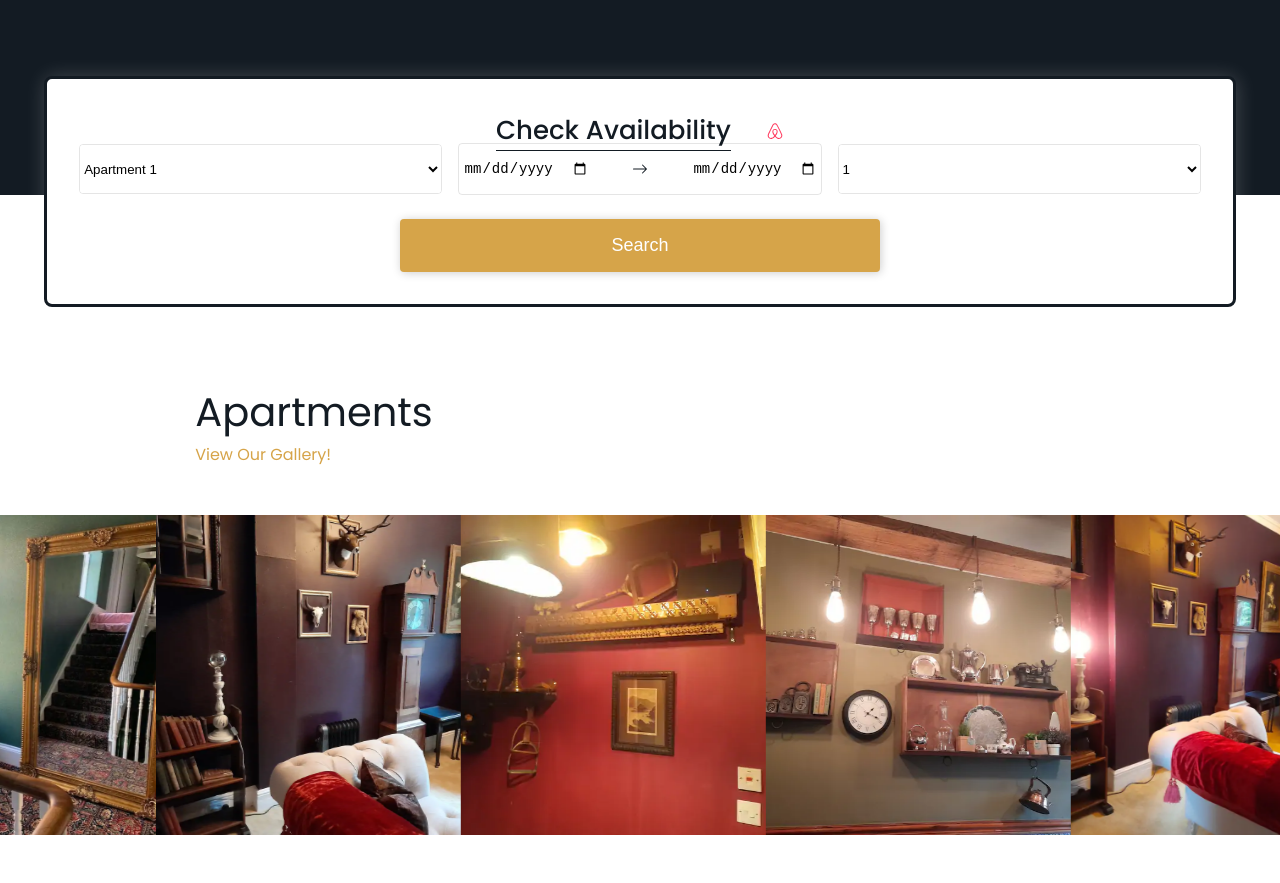
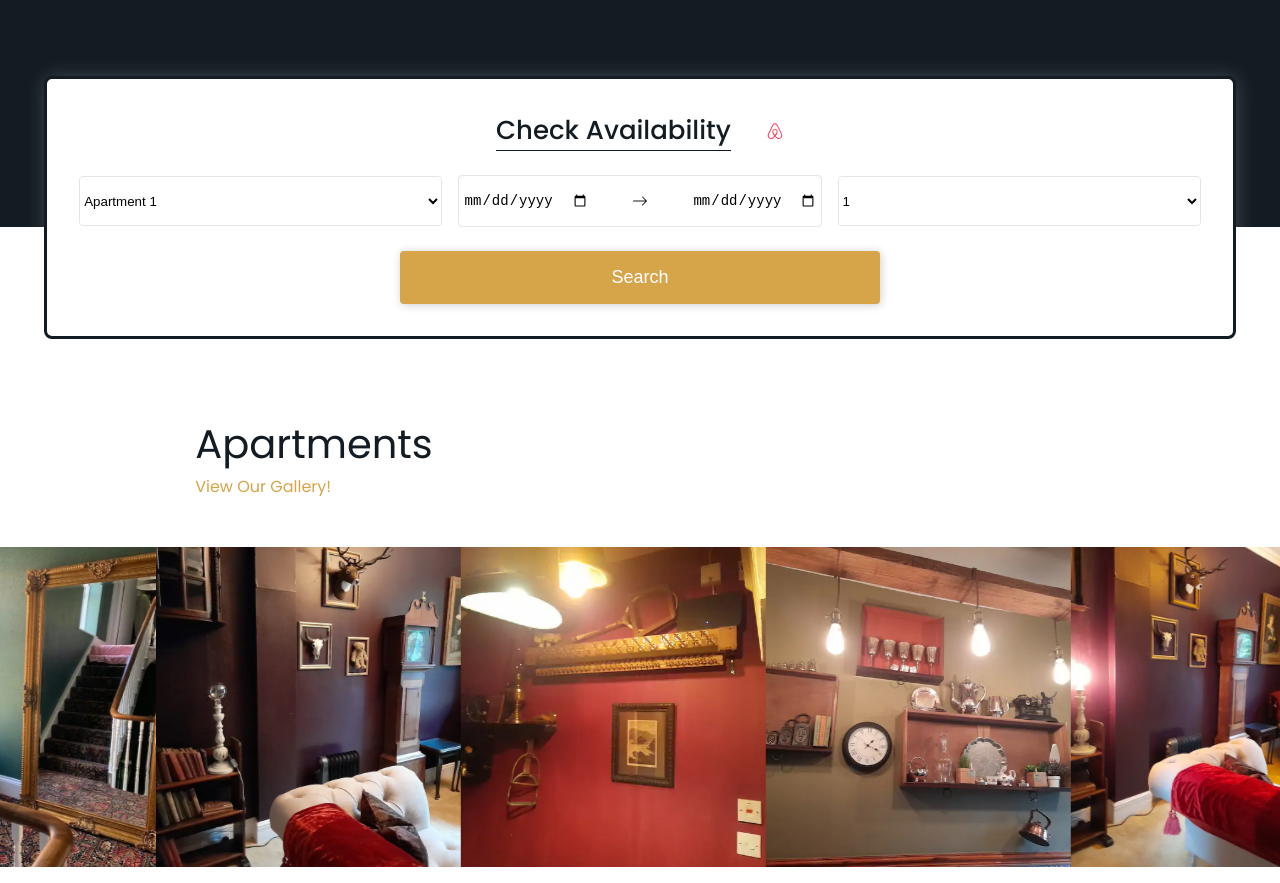
Before and after one commit to MarcusThorne/ilfracombe-54-react, a React (Create React App) app: page / in a window 1280 px wide. Shown: the part 1100-1983 px from the top of the page. Built offline with nearby package versions, Linux system fonts and the light colour scheme.

Commit message:
put margin above availabilty form options

```diff
--- a/src/styles/Availability.style.js
+++ b/src/styles/Availability.style.js
@@ -50,7 +50,7 @@ export const Options = styled.div`
     display: flex;
     flex-direction: column;
     margin: 1rem auto;
-    margin-top: -1rem;
+    margin-top: 1rem;
     width: 100%;
     max-width: 100rem;
 
```
